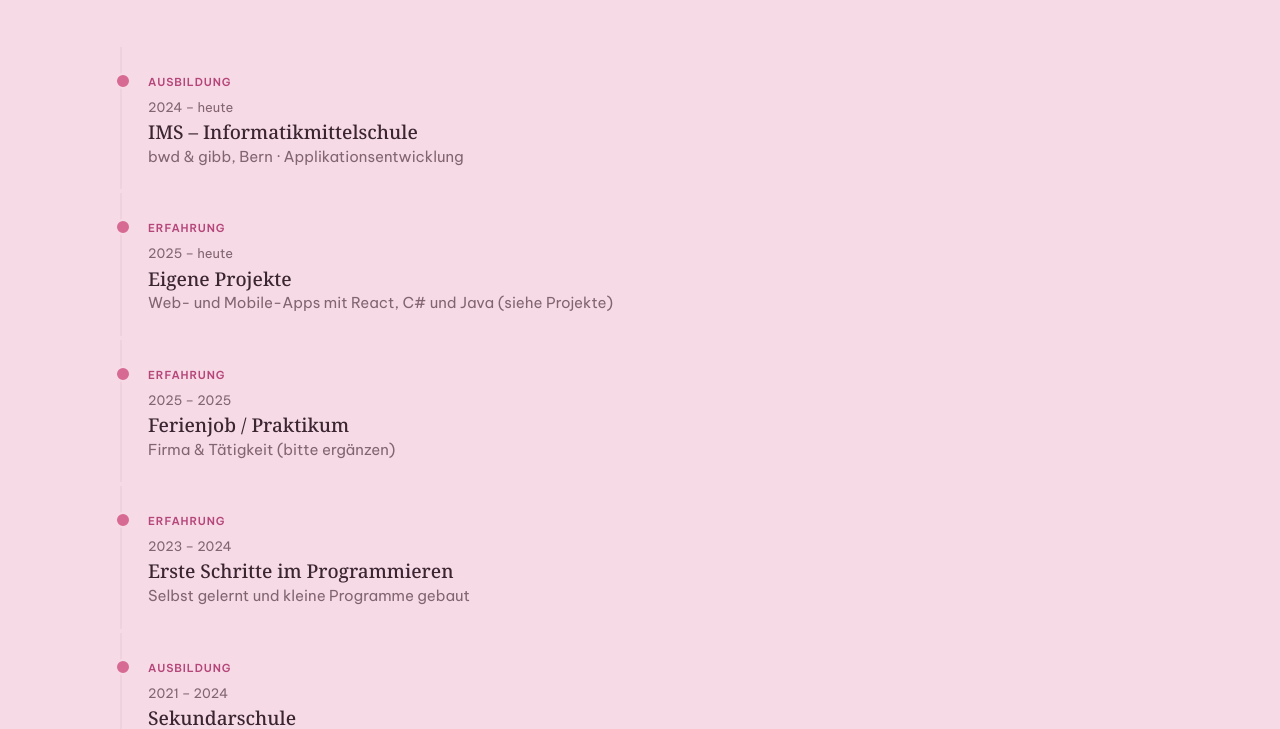
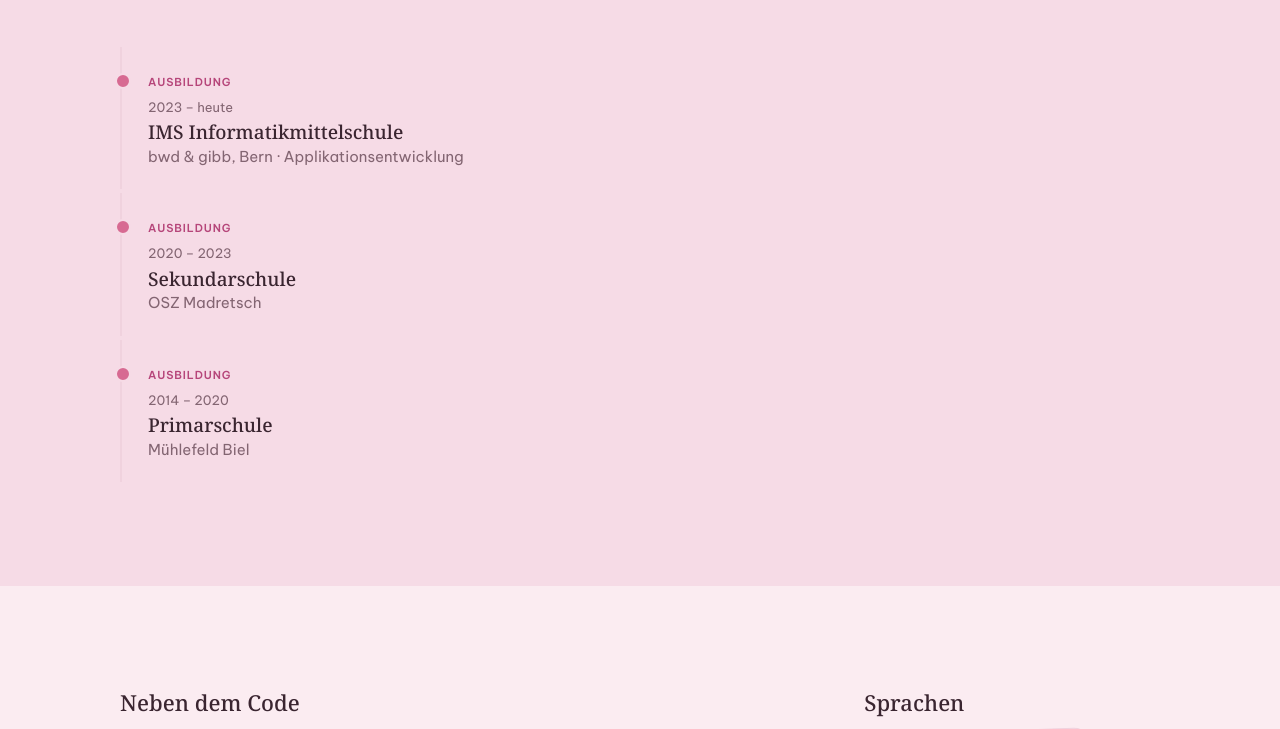
Before and after one commit to Kkzuiu/portfolio, a Next.js app in the folder frontend/: page /about in a window 1280 px wide. Shown: the part 1294-2023 px from the top of the page. Built offline with nearby package versions, Linux system fonts and the light colour scheme.

Commit message:
Werdegang aktualisiert

```diff
--- a/frontend/data/werdegang.js
+++ b/frontend/data/werdegang.js
@@ -1,37 +1,23 @@
 export const werdegang = [
   {
-    from: '2024',
+    from: '2023',
     to: { de: 'heute', en: 'today' },
     kind: 'ausbildung',
-    title: { de: 'IMS – Informatikmittelschule', en: 'IMS – IT middle school' },
+    title: { de: 'IMS Informatikmittelschule', en: 'IMS IT middle school' },
     where: { de: 'bwd & gibb, Bern · Applikationsentwicklung', en: 'bwd & gibb, Bern · Application development' },
   },
   {
-    from: '2025',
-    to: { de: 'heute', en: 'today' },
-    kind: 'erfahrung',
-    title: { de: 'Eigene Projekte', en: 'Personal projects' },
-    where: { de: 'Web- und Mobile-Apps mit React, C# und Java (siehe Projekte)', en: 'Web and mobile apps with React, C# and Java (see projects)' },
+    from: '2020',
+    to: '2023',
+    kind: 'ausbildung',
+    title: { de: 'Sekundarschule', en: 'Secondary school' },
+    where: { de: 'OSZ Madretsch', en: 'OSZ Madretsch' },
   },
   {
-    from: '2025',
-    to: '2025',
-    kind: 'erfahrung',
-    title: { de: 'Ferienjob / Praktikum', en: 'Summer job / internship' },
-    where: { de: 'Firma & Tätigkeit (bitte ergänzen)', en: 'Company & role (please add)' },
-  },
-  {
-    from: '2023',
-    to: '2024',
-    kind: 'erfahrung',
-    title: { de: 'Erste Schritte im Programmieren', en: 'First steps in programming' },
-    where: { de: 'Selbst gelernt und kleine Programme gebaut', en: 'Self-taught, building small programs' },
-  },
-  {
-    from: '2021',
-    to: '2024',
+    from: '2014',
+    to: '2020',
     kind: 'ausbildung',
-    title: { de: 'Sekundarschule', en: 'Secondary school' },
-    where: { de: 'Schulort (bitte ergänzen)', en: 'School (please add)' },
+    title: { de: 'Primarschule', en: 'Primary school' },
+    where: { de: 'Mühlefeld Biel', en: 'Mühlefeld Biel' },
   },
 ]
```
